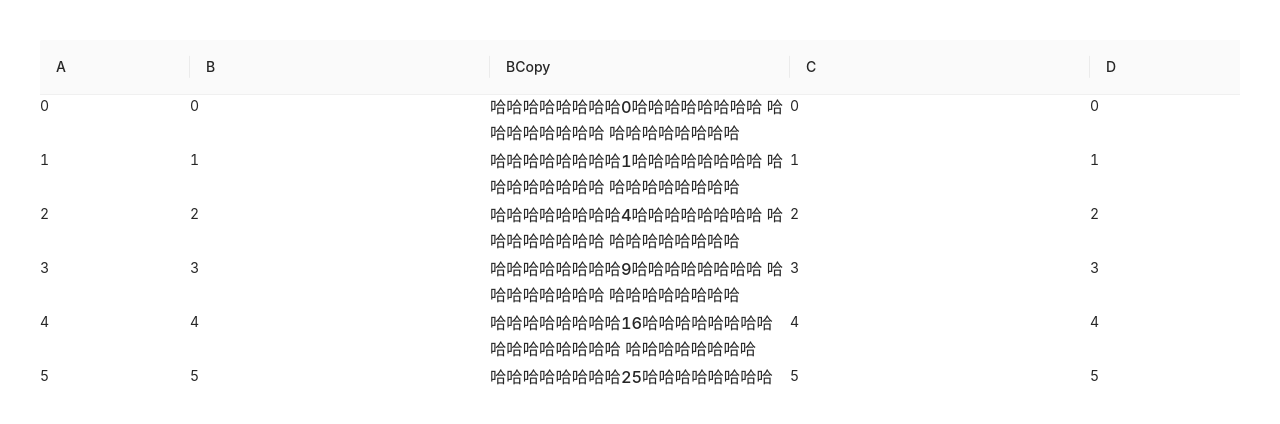
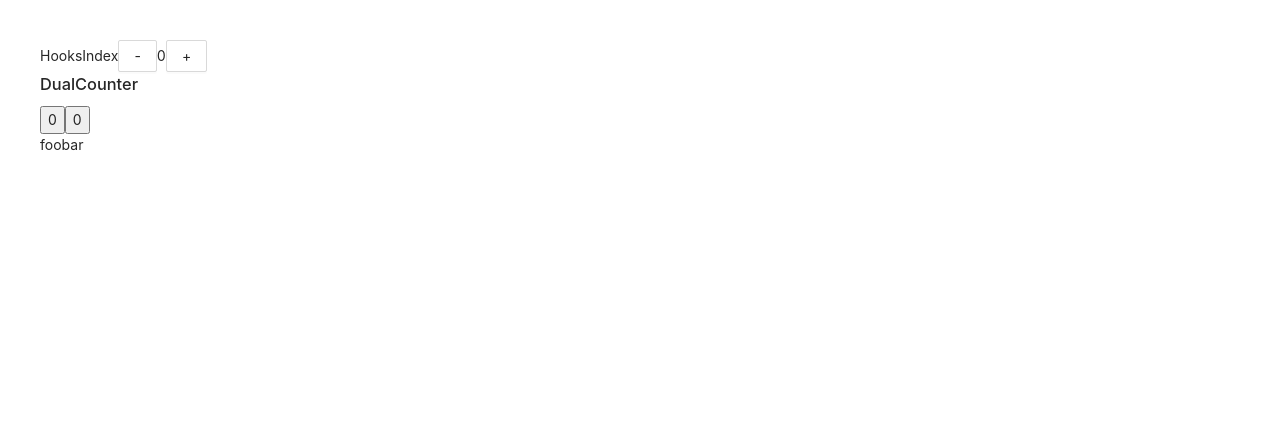
Before and after one commit to EricWong1994/reactByWebpack, a React app: page / in a window 1280 px wide. Shown: the top 424 px of the page. Built offline with nearby package versions, Linux system fonts and the light colour scheme.

Commit message:
memo useMemo

```diff
--- /dev/null
+++ b/src/hooks/useMemo/DependenciesLists.jsx
@@ -0,0 +1,49 @@
+import React, { useState } from 'react';
+
+// function Foo({ bar, baz }) {
+// 	const options = { bar, baz };
+// 	React.useEffect(() => {
+// 		// buzz(options);
+// 		console.log('buzz(options);: ', options);
+// 	}, [options]); // we want this to re-run if bar or baz change
+// 	return <div>foobar</div>;
+// }
+
+// function Blub() {
+// 	return <Foo bar='bar value' baz={3} />;
+// }
+
+// option 1
+// function Foo({ bar, baz }) {
+// 	console.log('Foo: ');
+// 	React.useEffect(() => {
+// 		const options = { bar, baz };
+// 		// buzz(options);
+// 		console.log('buzz(option 1);: ', options);
+// 	}, [bar, baz]); // we want this to re-run if bar or baz change
+// 	return <div>foobar</div>;
+// }
+
+// function Blub() {
+// 	const bar = () => {};
+// 	const baz = [1, 2, 3];
+// 	return <Foo bar={bar} baz={baz} />;
+// }
+
+// option 2
+function Foo({ bar, baz }) {
+	console.log('Foo: ');
+	React.useEffect(() => {
+		const options = { bar, baz };
+		// buzz(options);
+		console.log('buzz(option 1);: ', options);
+	}, [bar, baz]); // we want this to re-run if bar or baz change
+	return <div>foobar</div>;
+}
+
+function Blub() {
+	const bar = React.useCallback(() => {}, []);
+	const baz = React.useMemo(() => [1, 2, 3], []);
+	return <Foo bar={bar} baz={baz} />;
+}
+export default Blub;
--- /dev/null
+++ b/src/hooks/useMemo/DualCounter.jsx
@@ -0,0 +1,45 @@
+import React from 'react';
+
+function CountButton({ onClick, count }) {
+	console.log('count: ', count);
+	return <button onClick={onClick}>{count}</button>;
+}
+
+// const CountButton = React.memo(function CountButton({ onClick, count }) {
+// 	console.log('countmemo: ', count);
+// 	return <button onClick={onClick}>{count}</button>;
+// });
+
+// function DualCounter() {
+// 	const [count1, setCount1] = React.useState(0);
+// 	const increment1 = () => setCount1(c => c + 1);
+
+// 	const [count2, setCount2] = React.useState(0);
+// 	const increment2 = () => setCount2(c => c + 1);
+
+// 	return (
+// 		<>
+// 			<CountButton count={count1} onClick={increment1} />
+// 			<CountButton count={count2} onClick={increment2} />
+// 			{/* <CountButton count={count2} /> */}
+// 		</>
+// 	);
+// }
+
+function DualCounter() {
+	const [count1, setCount1] = React.useState(0);
+	const increment1 = React.useCallback(() => setCount1(c => c + 1), []);
+
+	const [count2, setCount2] = React.useState(0);
+	const increment2 = React.useCallback(() => setCount2(c => c + 1), []);
+
+	return (
+		<>
+			<h3>DualCounter</h3>
+			<CountButton count={count1} onClick={increment1} />
+			<CountButton count={count2} onClick={increment2} />
+		</>
+	);
+}
+
+export default DualCounter;
--- /dev/null
+++ b/src/hooks/useMemo/index.tsx
@@ -0,0 +1,23 @@
+import React, { useState } from 'react';
+import ReactDOM from 'react-dom';
+import { Button } from 'antd';
+import DualCounter from './DualCounter';
+import DependenciesLists from './DependenciesLists';
+
+export default function HooksIndex() {
+	const [counter, setCounter] = useState(0);
+	return (
+		<div>
+			HooksIndex
+			<Button onClick={() => setCounter(counter + 1)}>-</Button>
+			<span>{counter}</span>
+			<Button onClick={() => setCounter(counter + 1)}>+</Button>
+			<br />
+			<DualCounter />
+			<DependenciesLists />
+		</div>
+	);
+}
+const mountNode = document.querySelector('#app');
+
+ReactDOM.render(<HooksIndex />, mountNode);
--- a/src/main.js
+++ b/src/main.js
@@ -13,12 +13,14 @@ import './app.less'; // 按需加载后移除antd全局样式
 //     document.querySelector('#app')
 // )
 
+// hooks
+import HooksIndex from './hooks/useMemo/index'
 // 自定义FormItem
 // import DiyFormItem from './components/antd/dataDisplay/Form/DiyFormItem'
 
 
 // 虚拟滚动
-import ReactWindowDemo from './others/virtualList/reactWindowDemo'
+// import ReactWindowDemo from './others/virtualList/reactWindowDemo'
 // import VirtualTable from './others/virtualList/VirtualTable'
 
 // 表单
```
Also changed, not shown: src/hooks/useMemo/useMemo.md (added, +8 -0 lines).
